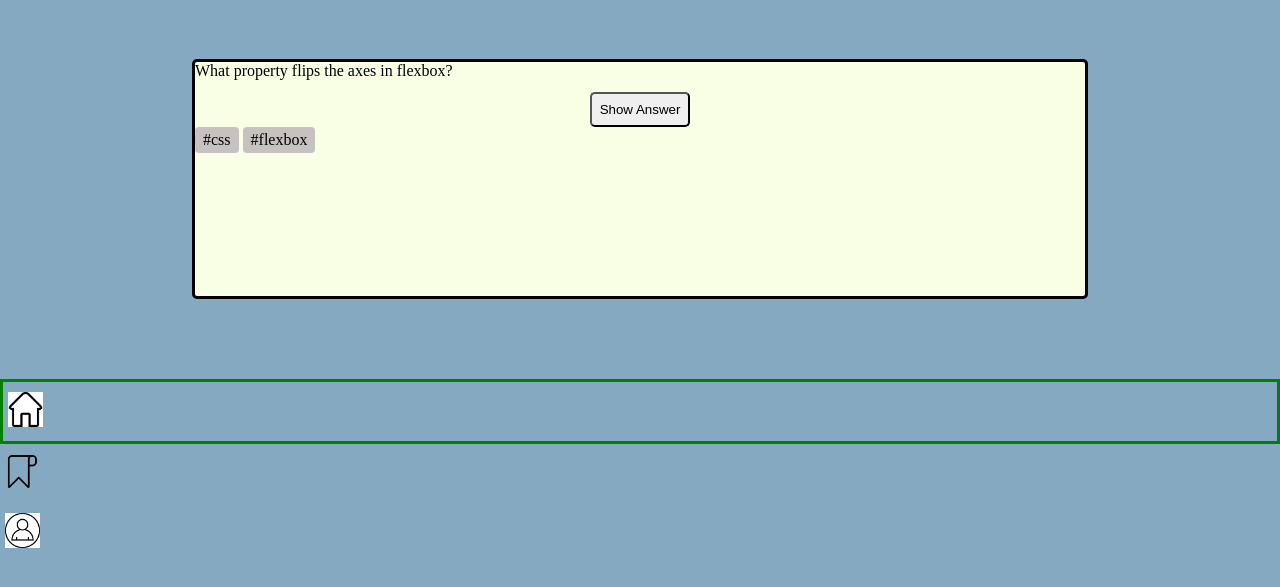
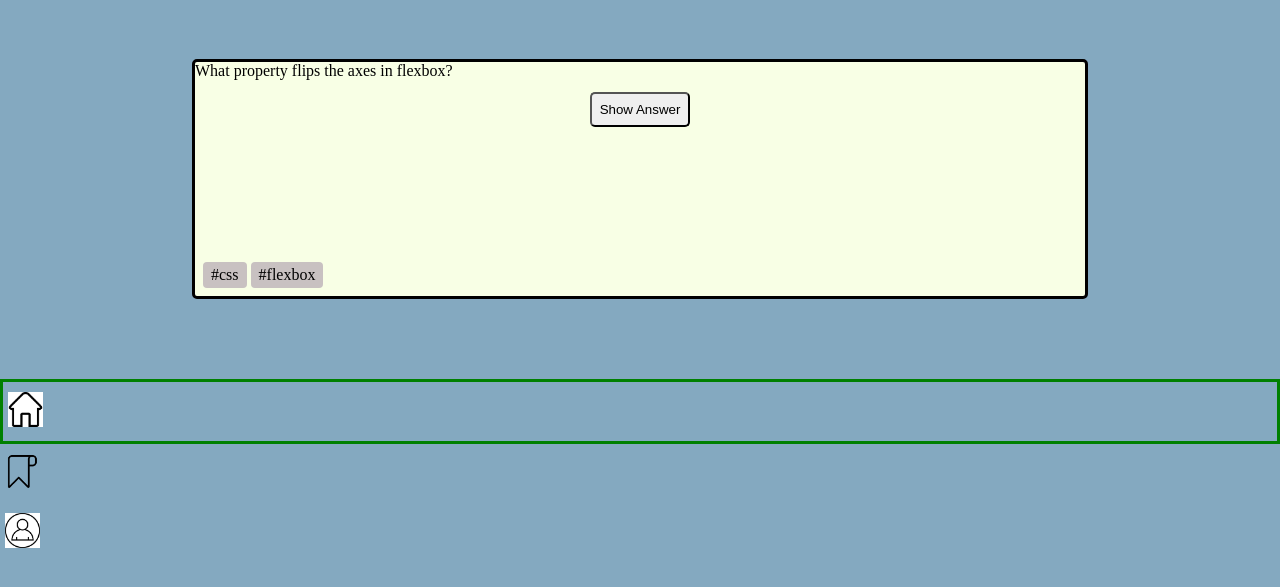
Before and after one commit to LukasWeckner/quizProject, a plain HTML site: page index.html in a window 1280 px wide. Shown: the part 79-666 px from the top of the page. Drawn offline with Linux system fonts and the light colour scheme.

Commit message:
Update css/styles.css
Co-authored-by: FelineHuhn <112863528+FelineHuhn@users.noreply.github.com>

```diff
--- a/css/styles.css
+++ b/css/styles.css
@@ -40,7 +40,7 @@ h1::after {
   border-radius: 5px;
   cursor: pointer;
 }
-.question-card__div-span-group {
+.question-card__categories {
   position: absolute;
   bottom: 8px;
   left: 8px;
```
